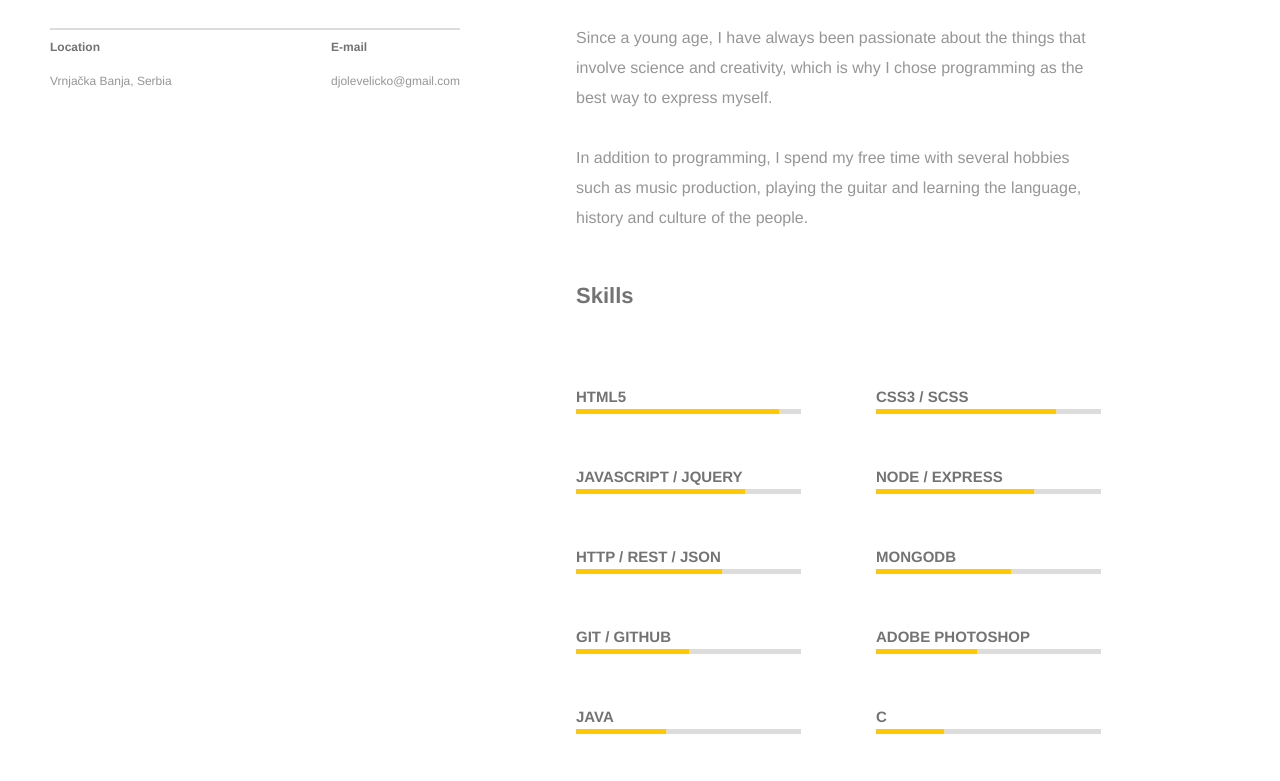
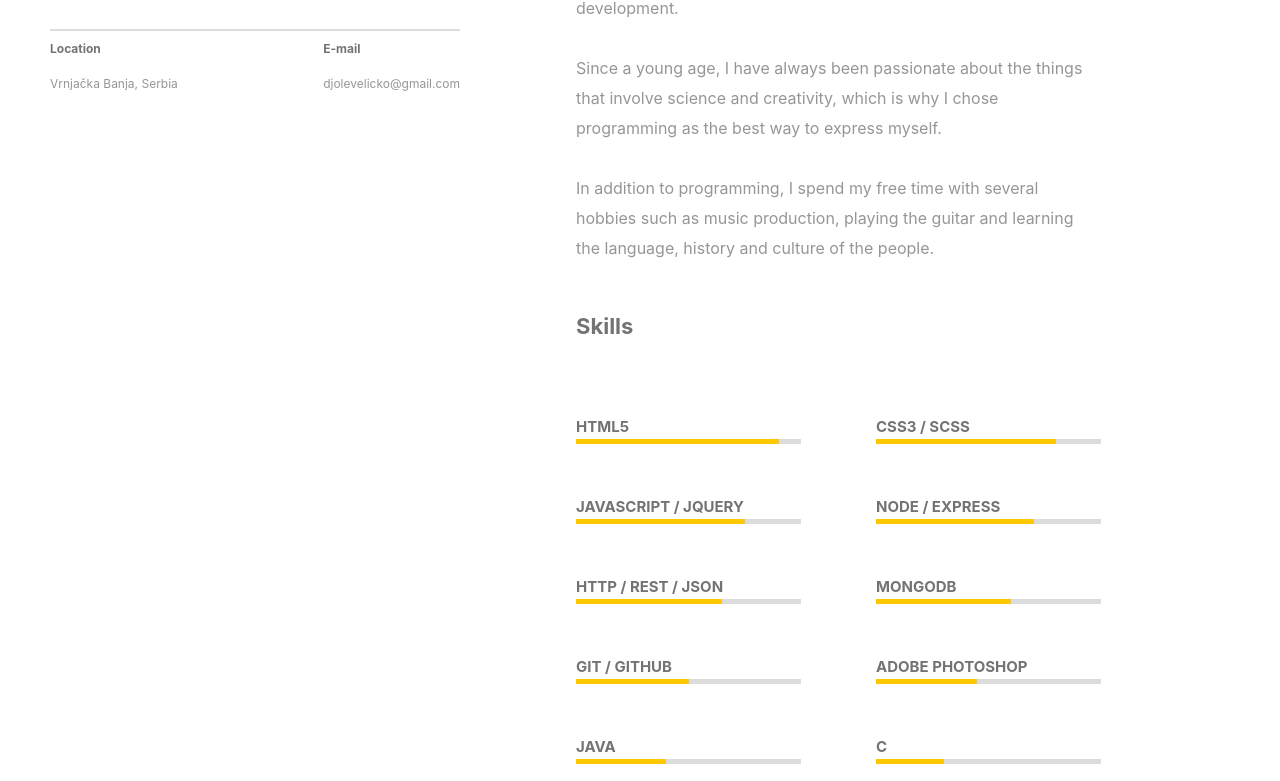
Before and after one commit to ckoveli/ckoveli.github.io, a plain HTML site: page index.html in a window 1280 px wide. Shown: the part 243-1024 px from the top of the page. Drawn offline with Linux system fonts and the light colour scheme.

Commit message:
Updated fonts

```diff
--- a/assets/main.css
+++ b/assets/main.css
@@ -60,7 +60,9 @@
     box-sizing: border-box;
     margin: 0;
     padding: 0;
-    font-family: Helvetica, sans-serif;
+    font-family: -apple-system, system-ui, BlinkMacSystemFont,
+    "Segoe UI", Roboto, "Helvetica Neue",
+    Arial, sans-serif;
 }
 html, body{
     overflow-x: hidden;
```
Also changed, not shown: 3 other files.
